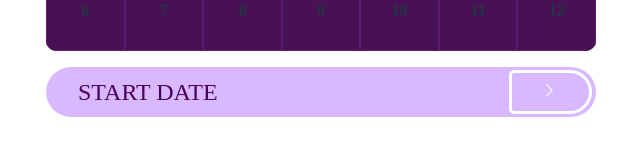
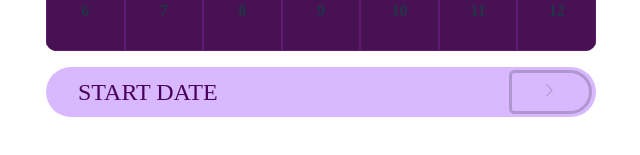
Before and after one commit to ttches/whendow.ui, a React (Vite) app: page / in a window 1280 px wide. Shown: the part 589-744 px from the top of the page, without its empty margins (319-959 px from the left). Built offline with nearby package versions, Linux system fonts and the light colour scheme.

Commit message:
feat(styles): made selected and disabled states better fit theme

```diff
--- a/src/Components/Calendar/Calendar.tsx
+++ b/src/Components/Calendar/Calendar.tsx
@@ -48,6 +48,7 @@ const DateCell = styled.div`
   }
 
   &.selected {
+    border: 3px solid #aa2bd1;
     background-color: #aa2bd1;
     &:hover {
       background-color: #0d7b7b;
--- a/src/Components/FloatingFooter.tsx
+++ b/src/Components/FloatingFooter.tsx
@@ -29,8 +29,8 @@ const StyledButton = styled.button`
   margin-right: 4px;
 
   &:disabled {
-    border-color: white;
-    color: white;
+    border-color: #b096ce;
+    color: #b096ce;
   }
 `;
 
```
